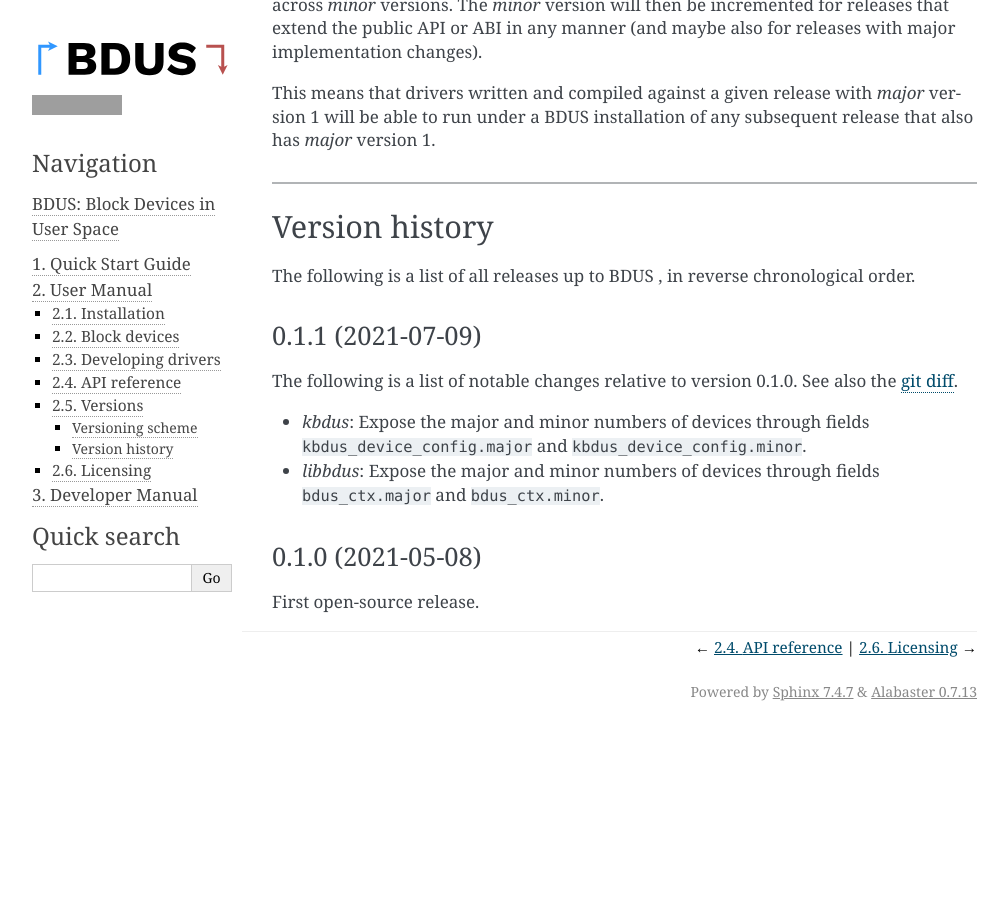
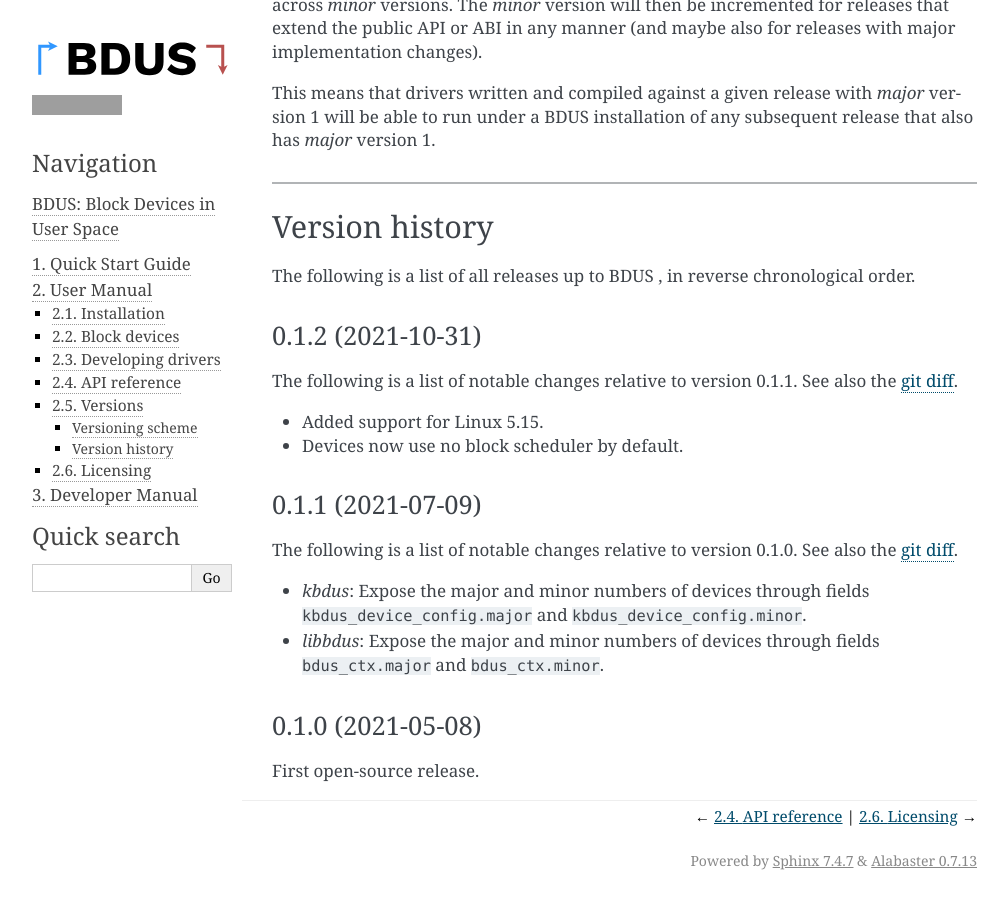
Before and after one commit to albertofaria/bdus, a Sphinx documentation site: the page built from docs/user-manual/versions.rst, in a window 1280 px wide and 900 px high, scrolled down 1164 px, cut to the strip 0-900 px from the top of the window. Shown: the whole strip, without its empty margins (133-1141 px from the left). Built offline with Sphinx 7.4.7, drawn with Linux system fonts in a browser that asks for light colours; the version number could not be read and is left out; before the commit the page ends 1895 px from its top, so only the background shows below that; grey boxes are pictures that could not be loaded.

```diff
--- a/docs/user-manual/versions.rst
+++ b/docs/user-manual/versions.rst
@@ -55,6 +55,15 @@ Version history
 
 The following is a list of all releases up to BDUS |version|, in reverse chronological order.
 
+0.1.2 (2021-10-31)
+~~~~~~~~~~~~~~~~~~
+
+The following is a list of notable changes relative to version 0.1.1.
+See also the :diff:`git diff <v0.1.1...v0.1.2>`.
+
+- Added support for Linux 5.15.
+- Devices now use no block scheduler by default.
+
 0.1.1 (2021-07-09)
 ~~~~~~~~~~~~~~~~~~
 
```
Also changed, not shown: README.md (+9 -9 lines), 2 other files.
